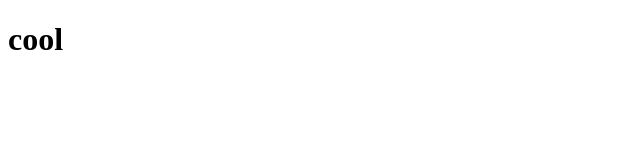
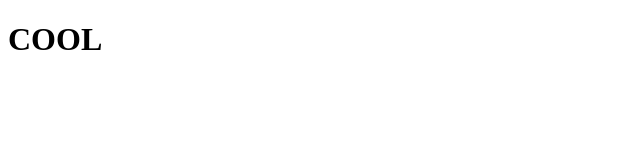
Before and after one commit to p19ky/background-generator, a plain HTML site: page index.html in a window 1280 px wide. Shown: the full height of the page, 0-640 px from the left. Drawn offline with Linux system fonts and the light colour scheme.

Commit message:
capitalize h1

```diff
--- a/index.html
+++ b/index.html
@@ -8,7 +8,7 @@
 </head>
 
 <body>
-  <h1>cool</h1>
+  <h1>COOL</h1>
 </body>
 
 </html>
```
